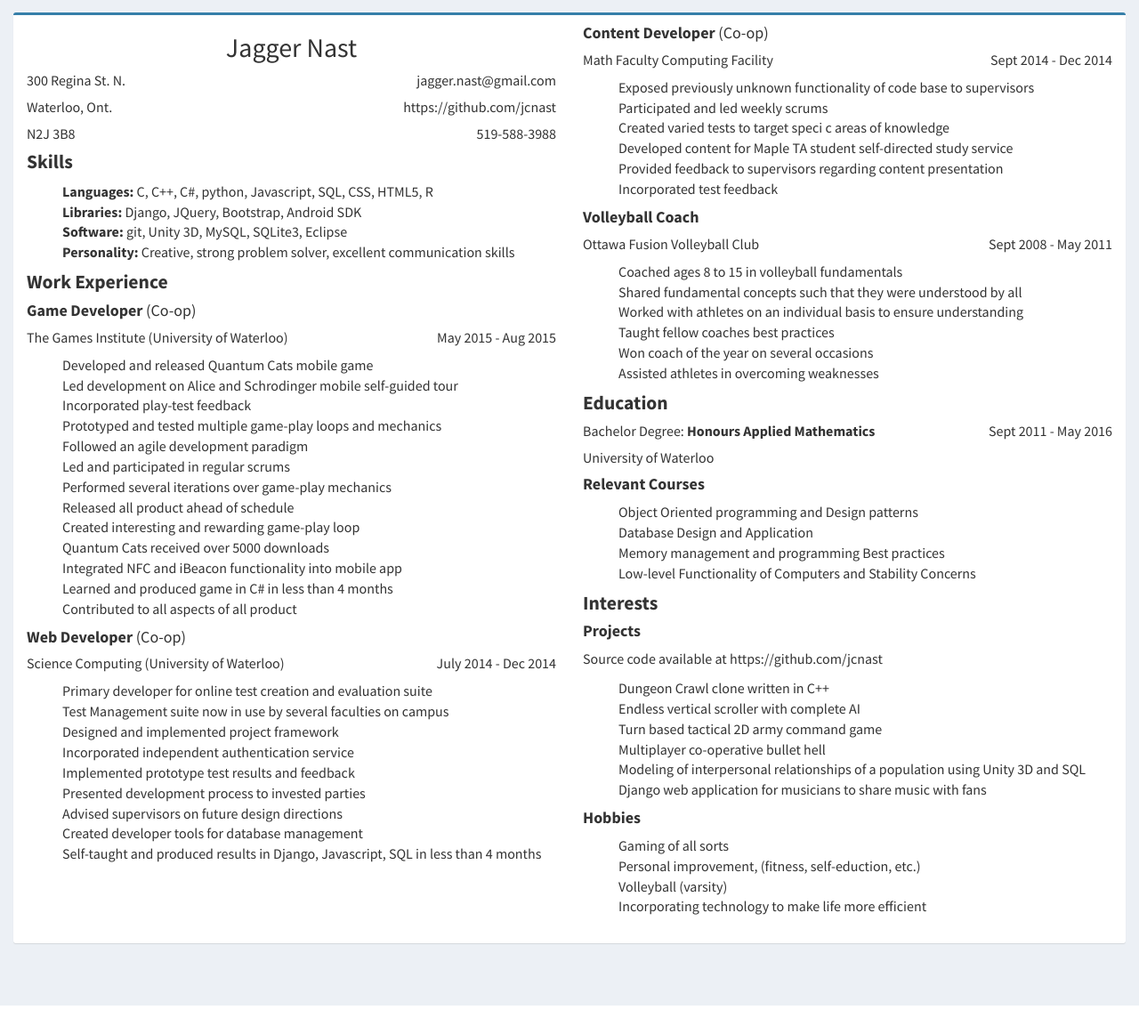
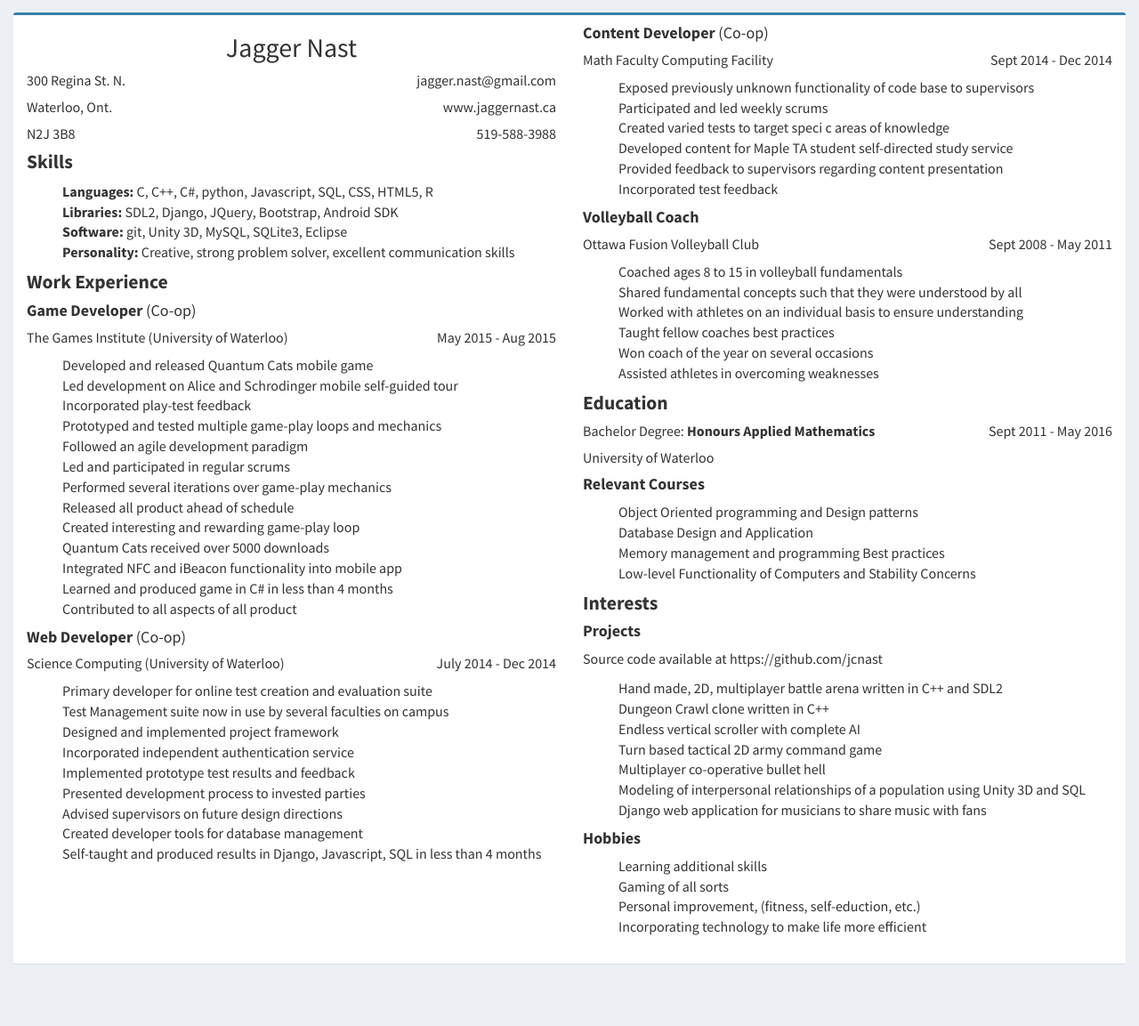
Before and after one commit to jcnast/jcWeb, a Django app: template jcWeb/templates/resume.html in a window 1280 px wide. Shown: the part 351-1504 px from the top of the page at 89% size. Before the commit the page ends 1481 px from the top, so only its background shows below. Run offline with Django 3.2, Linux system fonts and the light colour scheme; the template is opened without the code that fills it, so the values that code supplies are empty; some libraries are stand-ins or nearby versions; some web fonts are replaced.

Commit message:
changes to resume page, updated resume, and added github tab

```diff
--- a/jcWeb/templates/resume.html
+++ b/jcWeb/templates/resume.html
@@ -26,7 +26,7 @@
 						</tr>
 						<tr>
 							<td style='text-align: left;'><p>Waterloo, Ont.</p></td>
-							<td style='text-align: right;'><p>https://github.com/jcnast</p></td>
+							<td style='text-align: right;'><p>www.jaggernast.ca</p></td>
 						</tr>
 						<tr>
 							<td style='text-align: left;'><p>N2J 3B8</p></td>
@@ -38,7 +38,7 @@
 					<h4><b><big>Skills</big></b></h4>
 					<ul style="list-style-type: none;">
 						<li class='resumeList'><b>Languages:</b> C, C++, C#, python, Javascript, SQL, CSS, HTML5, R</li>
-						<li class='resumeList'><b>Libraries:</b> Django, JQuery, Bootstrap, Android SDK</li>
+						<li class='resumeList'><b>Libraries:</b> SDL2, Django, JQuery, Bootstrap, Android SDK</li>
 						<li class='resumeList'><b>Software:</b> git, Unity 3D, MySQL, SQLite3, Eclipse</li>
 						<li class='resumeList'><B>Personality:</b> Creative, strong problem solver, excellent communication skills</li>
 					</ul>
@@ -149,6 +149,7 @@
 					<h4><b>Projects</b></h4>
 					<p style='font-size: 16px;'>Source code available at https://github.com/jcnast</p>
 					<ul style='list-style-type: none;'>
+						<li class='resumeList'>Hand made, 2D, multiplayer battle arena written in C++ and SDL2</li>
 						<li class='resumeList'>Dungeon Crawl clone written in C++</li>
 						<li class='resumeList'>Endless vertical scroller with complete AI</li>
 						<li class='resumeList'>Turn based tactical 2D army command game</li>
@@ -159,9 +160,9 @@
 					<!-- hobbies -->
 					<h4><b>Hobbies</b></h4>
 					<ul style='list-style-type: none;'>
+						<li class='resumeList'>Learning additional skills</li>
 						<li class='resumeList'>Gaming of all sorts</li>
 						<li class='resumeList'>Personal improvement, (fitness, self-eduction, etc.)</li>
-						<li class='resumeList'>Volleyball (varsity)</li>
 						<li class='resumeList'>Incorporating technology to make life more efficient</li>
 					</ul>
 				</div>
--- a/jcWeb/templates/skin.html
+++ b/jcWeb/templates/skin.html
@@ -103,6 +103,7 @@
 	      <ul class="nav navbar-nav">
 	        <li style='font-family: "Source Sans Pro", sans-serif; font-size: 20px;'><a href='/bio/'><i class='fa fa-book'></i> Bio</a></li>
 					<li style='font-family: "Source Sans Pro", sans-serif; font-size: 20px;'><a href='/resume/'><i class='fa fa-file'></i> Resume</a></li>
+					<li style='font-family: "Source Sans Pro", sand-serif; font-size: 20px;'><a href='https://github.com/jcnast' target='_blank'><i class='fa fa-github'></i> GitHub</a></li>
 					<li style='font-family: "Source Sans Pro", sans-serif; font-size: 20px;'><a href='/games/'><i class='fa fa-gamepad'></i> Games</a></li>
 					<li style='font-family: "Source Sans Pro", sans-serif; font-size: 20px;'><a href='/analysis/'><i class='fa fa-comment'></i> Analysis</a></li>
 					{% if download %}
```
Also changed, not shown: 2 other files.
